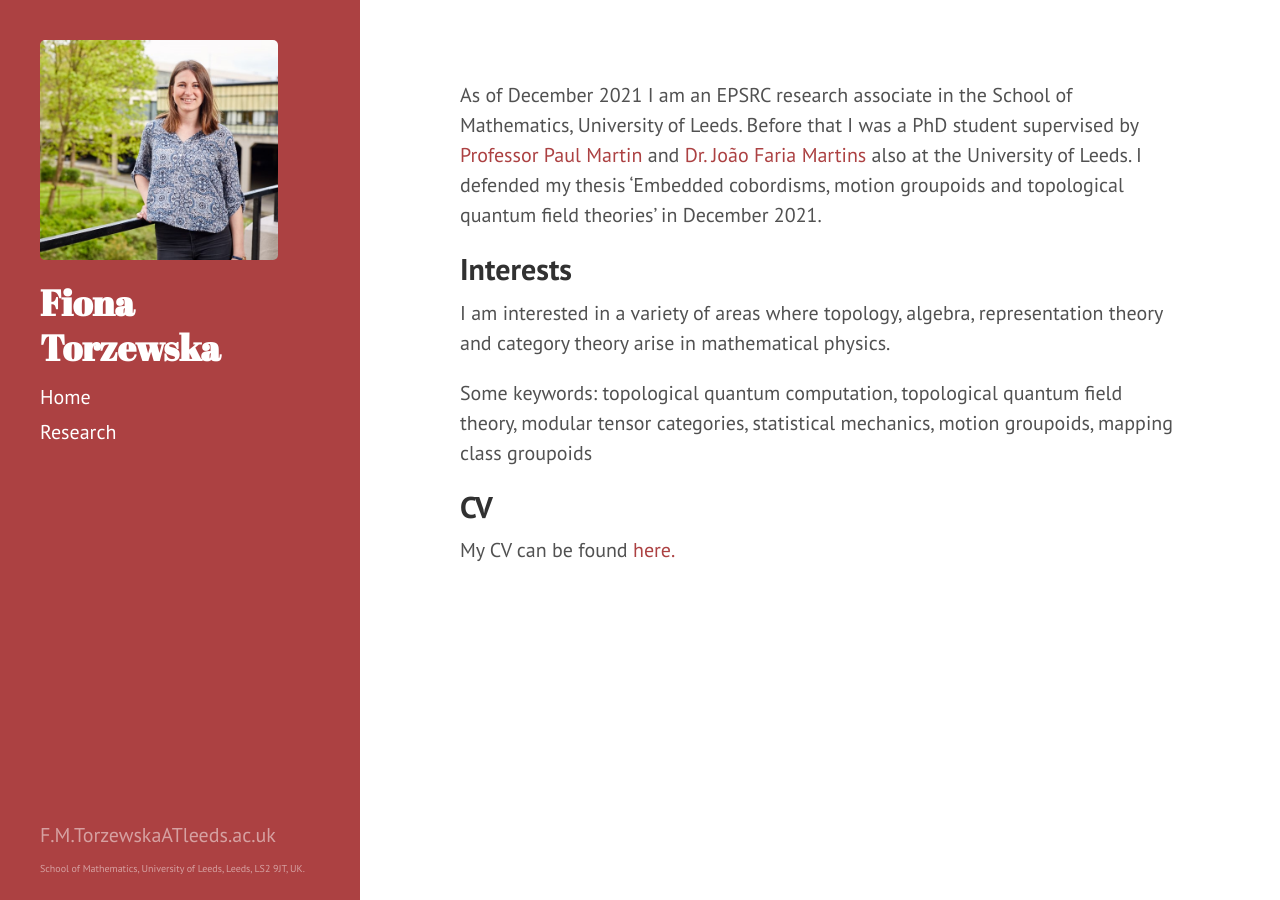
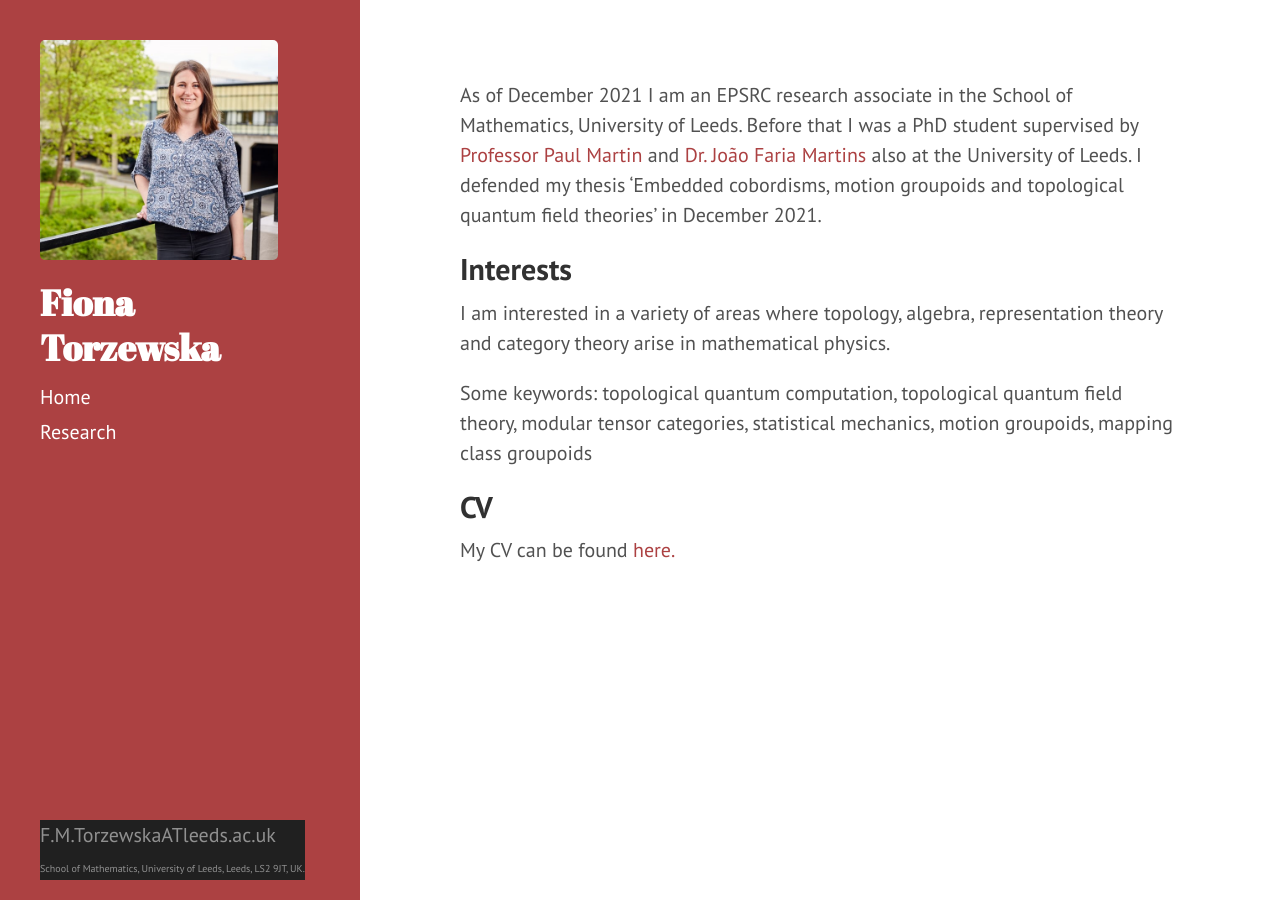
Before and after one commit to fionatorzewska/fionatorzewska.github.io, a Jekyll site: the page built from index.md, in a window 1280 px wide. Built offline with Jekyll 4.4.1, drawn with Linux system fonts in a browser that asks for light colours; Markdown is read by kramdown in place of the engine named in the settings; the list of posts is cut into pages by our own code.

Commit message:
Update sidebar.html

```diff
--- a/_includes/sidebar.html
+++ b/_includes/sidebar.html
@@ -42,6 +42,6 @@
     </nav>
 
    <!--- <p>&copy; {{ site.time | date: '%Y' }}. All rights reserved.</p> --->
-      <p style="position: absolute; bottom: 0"> F.M.TorzewskaATleeds.ac.uk <br> <span style="font-size:50%;">School of Mathematics, University of Leeds, Leeds,</em> LS2 9JT, UK. </span> </p>
+      <p style="position: absolute; bottom: 0; background-color: #202020"> F.M.TorzewskaATleeds.ac.uk <br> <span style="font-size:50%;">School of Mathematics, University of Leeds, Leeds,</em> LS2 9JT, UK. </span> </p>
   </div>
 </div>
```
